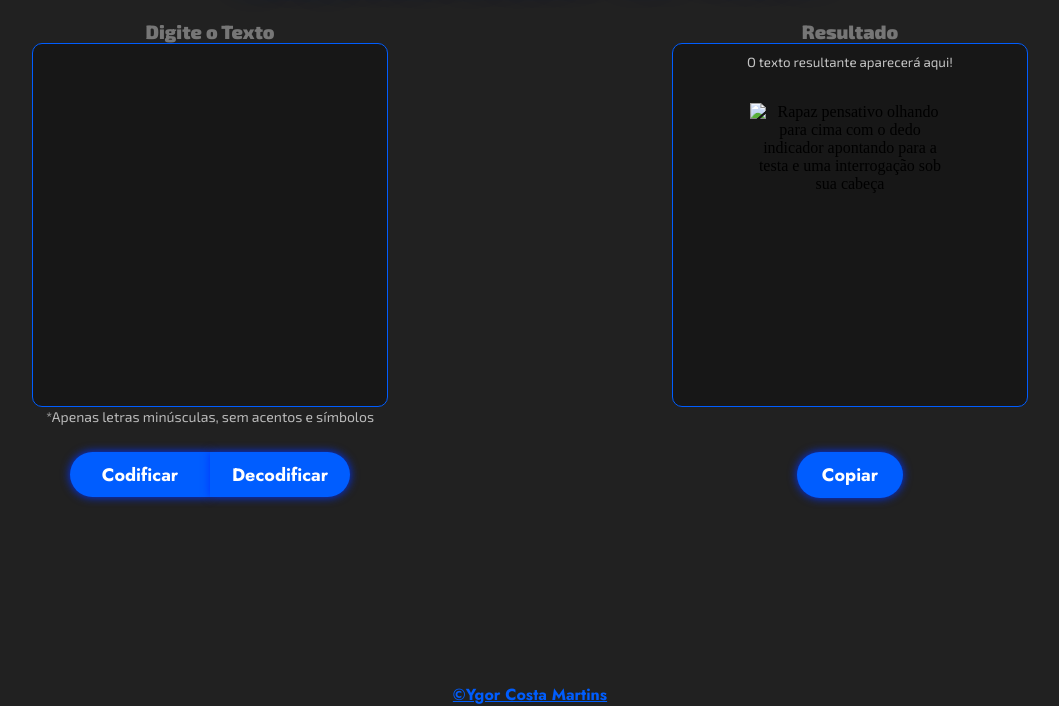
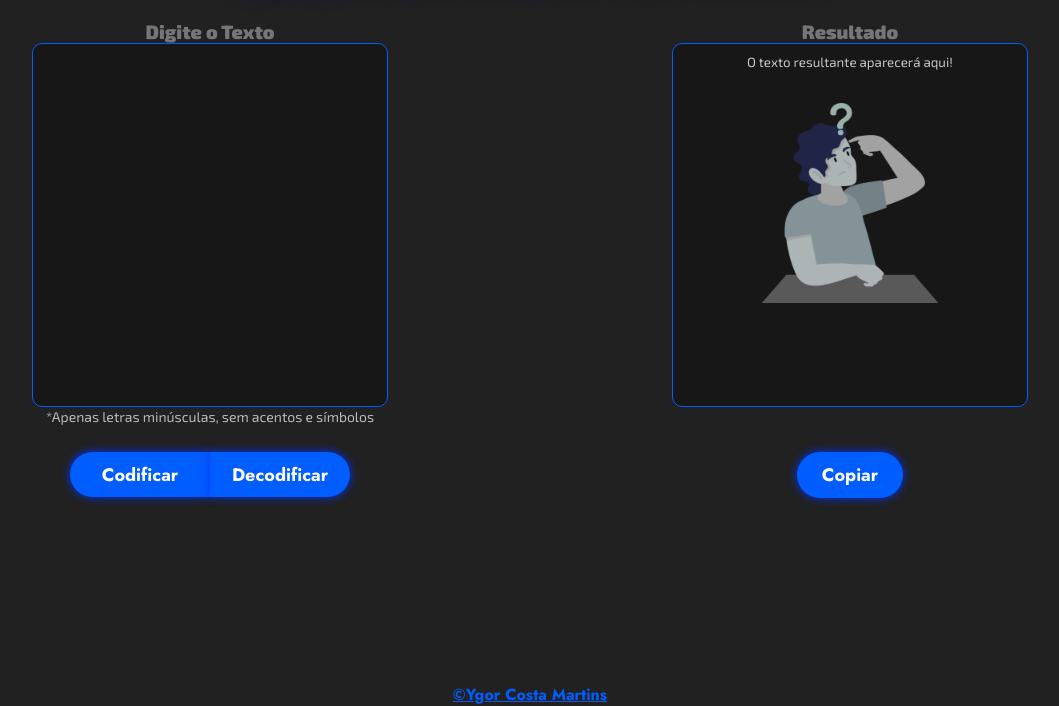
Before and after one commit to D4RKAL/Decodificador_de_Texto, a plain HTML site: page index.html in a window 1280 px wide. Shown: the part 94-800 px from the top of the page, without its empty margins (110-1169 px from the left). Drawn offline with Linux system fonts and the light colour scheme; the site is published under a folder, as on GitHub Pages, so addresses that start at the root find nothing.

Commit message:
Fixed image not showing on github pages

```diff
--- a/index.html
+++ b/index.html
@@ -27,7 +27,7 @@
     <div id="div_result">
         <label for="txt_result">Resultado</label>
         <div id="img_div">
-            <img src="/img/interrogation.png"
+            <img src="img/interrogation.png"
                  alt="Rapaz pensativo olhando para cima com o dedo indicador apontando para a testa e uma interrogação sob sua cabeça">
             <textarea id="txt_result" name="txt_result">O texto resultante aparecerá aqui!</textarea>
         </div>
```
